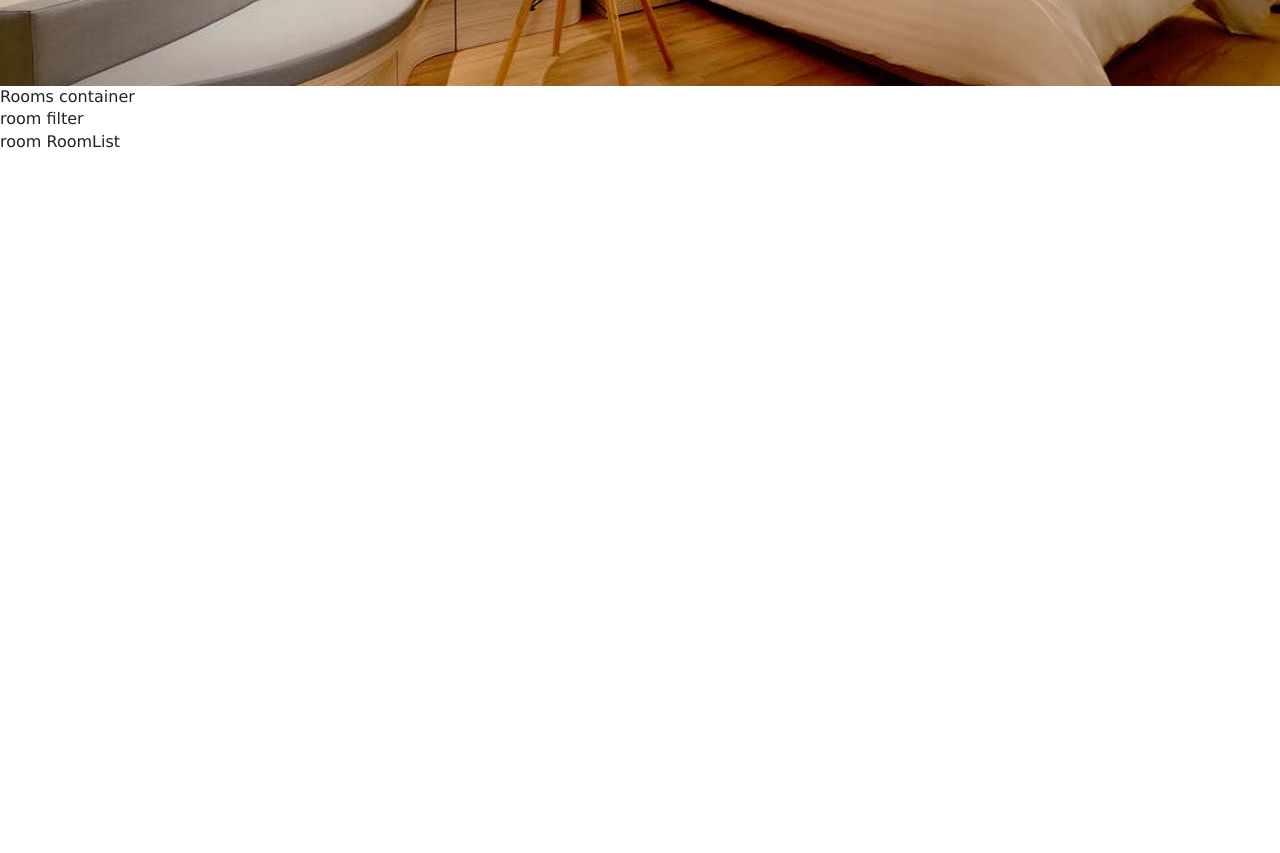
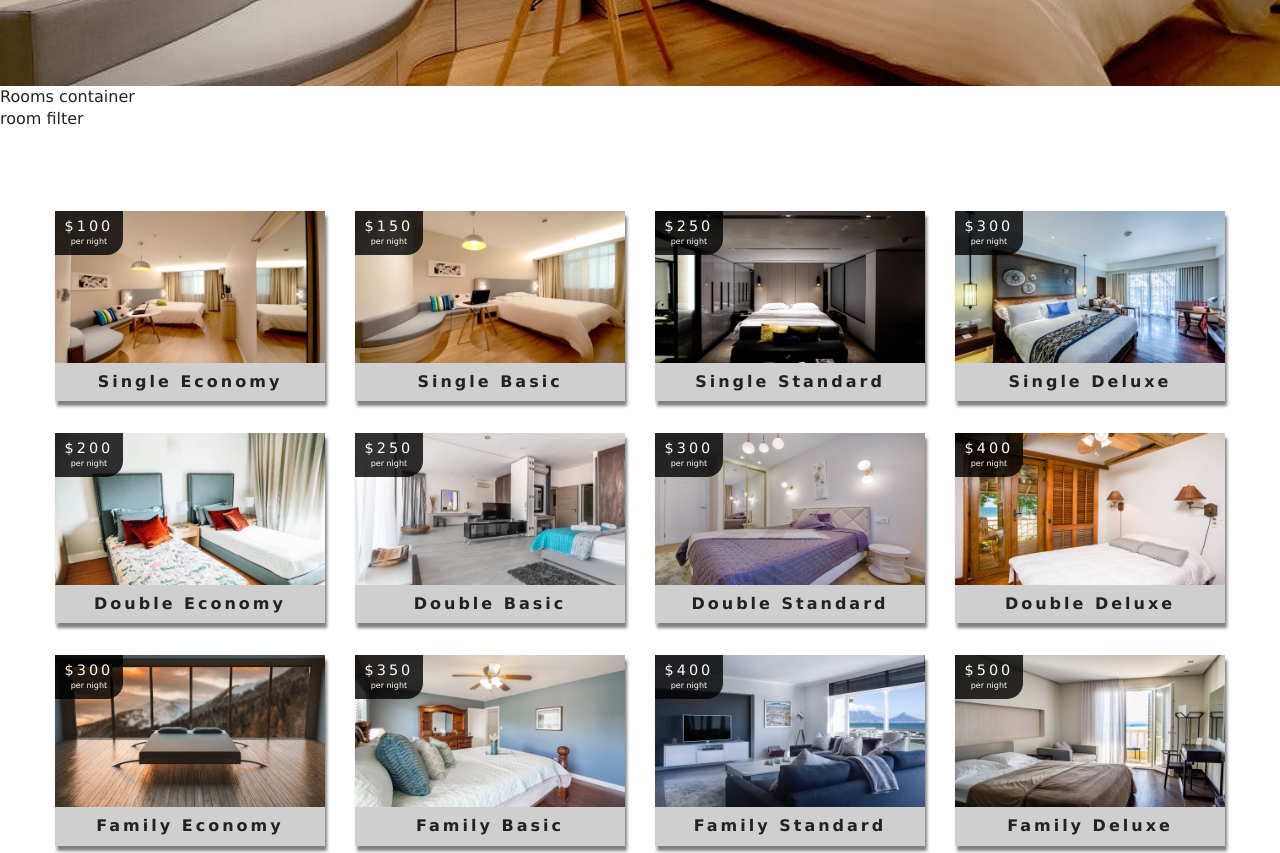
Before and after one commit to Sundaybrian/react-resort, a React (Create React App) app: page /rooms in a window 1280 px wide. Shown: the part 460-1313 px from the top of the page. Before the commit the page ends 800 px from the top, so only its background shows below. Built offline with nearby package versions, Linux system fonts and the light colour scheme.

Commit message:
finished the room list component

```diff
--- a/src/components/RoomList.js
+++ b/src/components/RoomList.js
@@ -1,7 +1,24 @@
 import React from "react";
+import Room from "./Room";
 
-const RoomList = () => {
-  return <div>room RoomList</div>;
+const RoomList = (props) => {
+  const { rooms } = props;
+  if (rooms.length === 0) {
+    return (
+      <div className="empty-search">
+        <h3>Unfortunately no rooms matched your searh parameters</h3>
+      </div>
+    );
+  }
+  return (
+    <section className="roomslist">
+      <div className="roomslist-center">
+        {rooms.map((item) => {
+          return <Room key={item.id} room={item} />;
+        })}
+      </div>
+    </section>
+  );
 };
 
 export default RoomList;
```
